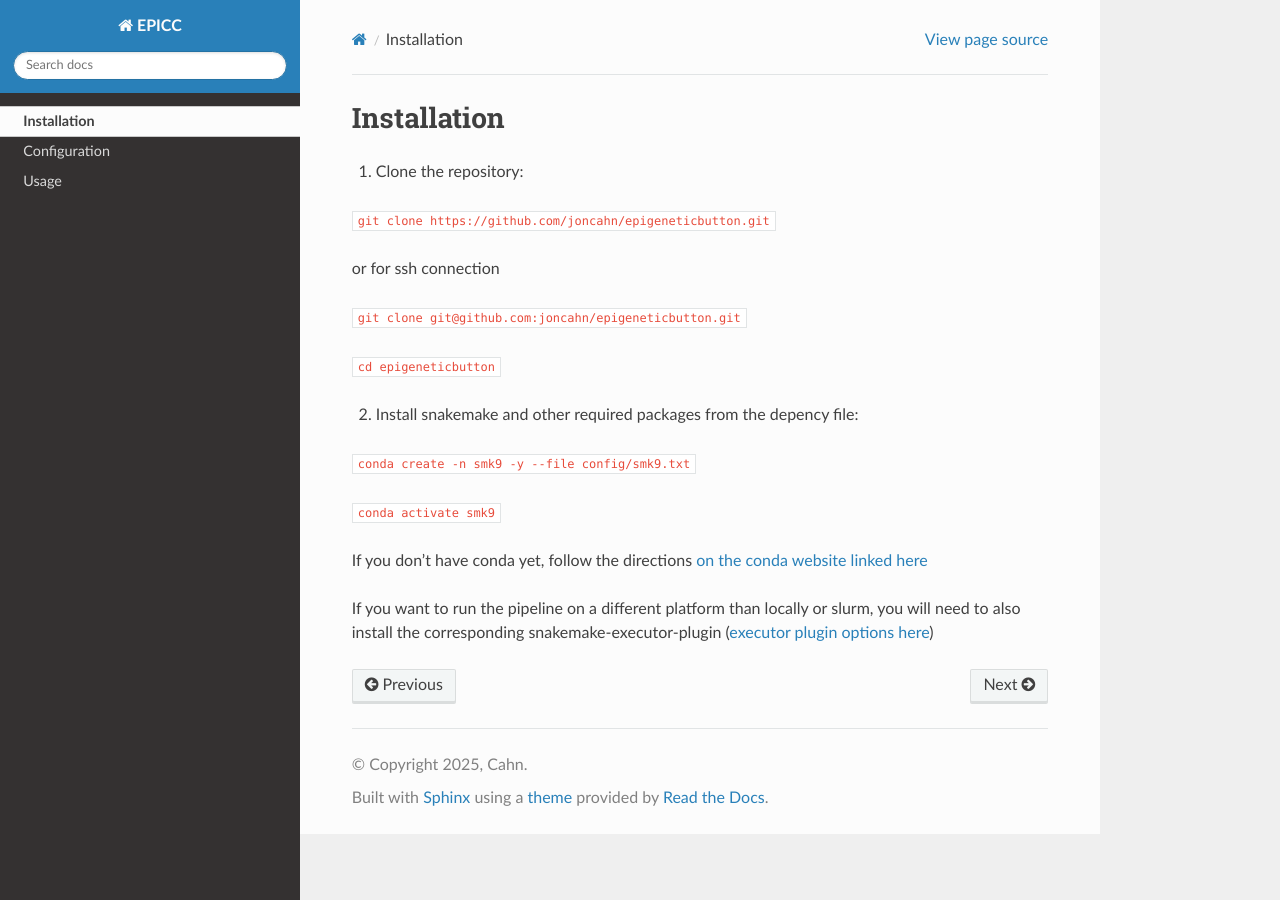
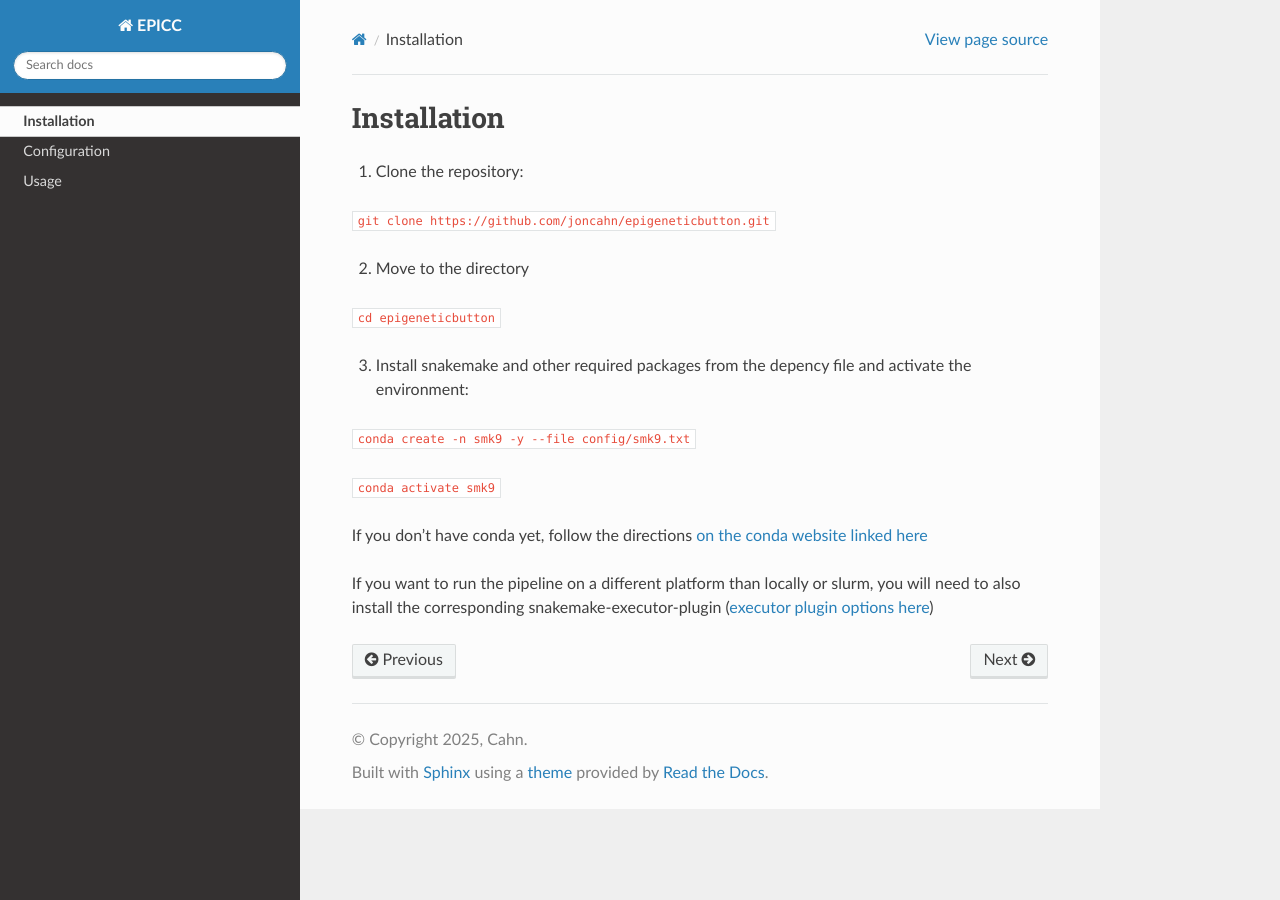
Before and after one commit to joncahn/epicc-documentation, a Sphinx documentation site: the page built from docs/source/installation.rst, in a window 1280 px wide. Built offline with Sphinx 7.4.7 and the Read the Docs theme 3.1.0, drawn with Linux system fonts in a browser that asks for light colours.

Commit message:
Update installation.rst

```diff
--- a/docs/source/installation.rst
+++ b/docs/source/installation.rst
@@ -5,13 +5,11 @@ Installation
 
 ``git clone https://github.com/joncahn/epigeneticbutton.git``
 
-or for ssh connection
-
-``git clone git@github.com:joncahn/epigeneticbutton.git``
+2. Move to the directory
 
 ``cd epigeneticbutton``
 
-2. Install snakemake and other required packages from the depency file:
+3. Install snakemake and other required packages from the depency file and activate the environment:
 
 ``conda create -n smk9 -y --file config/smk9.txt``
 
```
